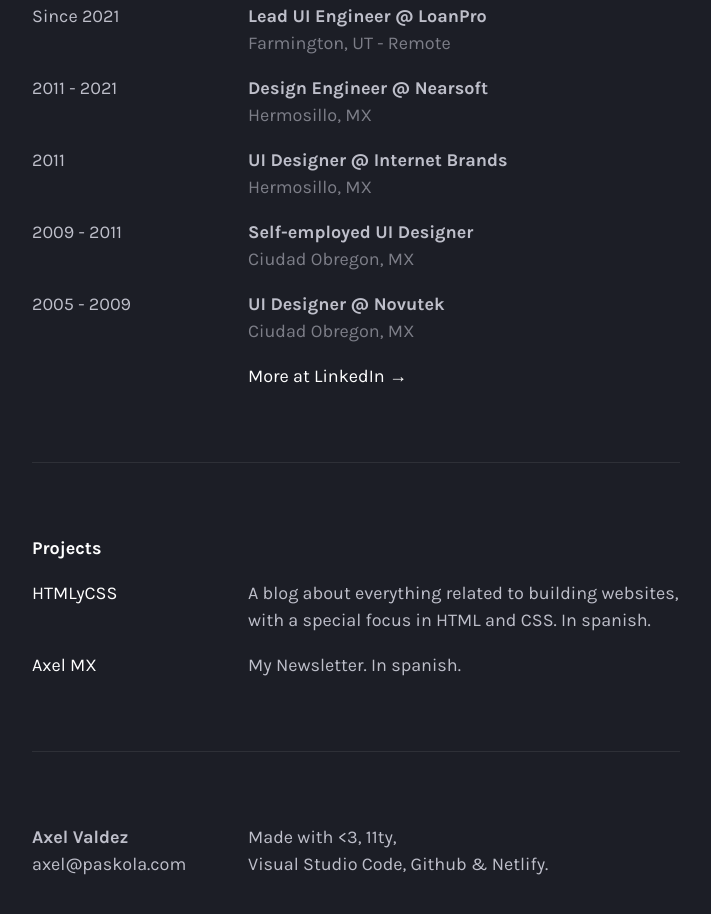
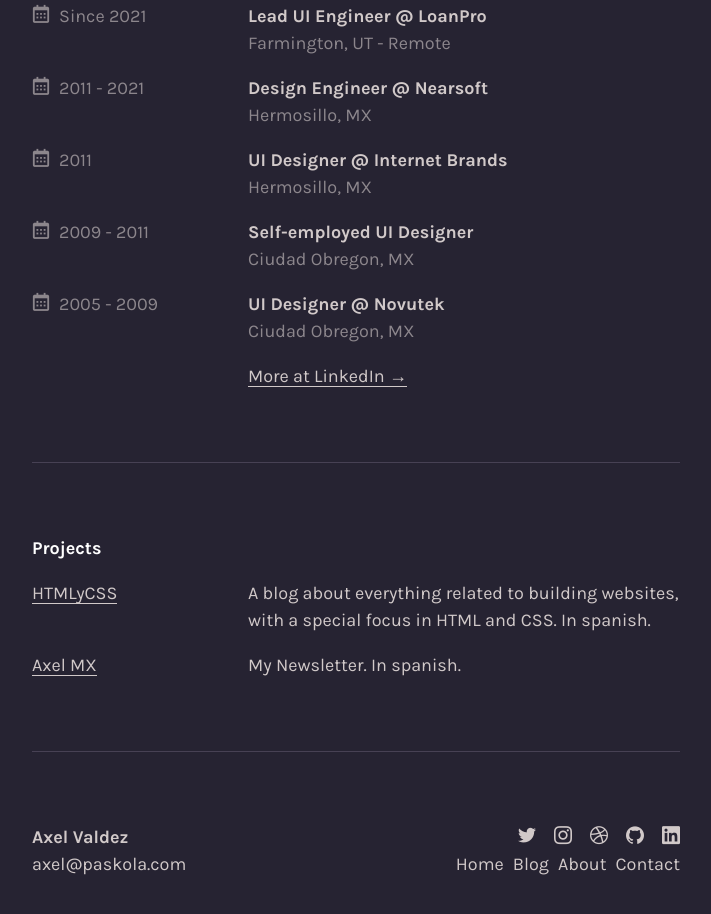
Before and after one commit to axelvaldez/axelvaldez.mx, an Eleventy site: page index.md in a window 1280 px wide. Shown: the part 1216-2130 px from the top of the page, without its empty margins (284-995 px from the left). Built offline with nearby package versions, Linux system fonts and the light colour scheme; Eleventy itself is replaced by a stand-in of ours; files that its build step writes are made by us from their sources.

Commit message:
add icons, try new color scheme

```diff
--- a/_includes/layouts/blog.njk
+++ b/_includes/layouts/blog.njk
@@ -6,7 +6,7 @@
         <ul class="no-style">
             {%- for post in collections.posts | reverse -%}
                 <li class="split mb-4 pb-4 bb-dark-muted">
-                    <span>{{ post.date | readableDate }}</span>
+                    <span class="muted"><i class="i-calendar mr-half"></i>{{ post.date | readableDate }}</span>
                     <div>
                         <p><a href="{{ post.url | url }}">{{ post.data.title }}</a></p>
                         <p class="muted">{{ post.templateContent | striptags(true) | truncate(140) }}</p>
--- a/_includes/layouts/homepage.njk
+++ b/_includes/layouts/homepage.njk
@@ -16,11 +16,11 @@
         <ul class="no-style">
             {%- for post in collections.posts | reverse -%}
                 <li class="split">
-                    <span>{{ post.date | readableDate }}</span>
+                    <span class="muted"><i class="i-calendar mr-half"></i>{{ post.date | readableDate }}</span>
                     <p><a href="{{ post.url | url }}">{{ post.data.title }}</a></p>
                 </li>
             {%- endfor -%}
-            <li class="split"><span></span><a href="/blog">Visit the Blog &rarr;</a></li>
+            <li class="split"><span></span><span><a href="/blog">Visit the Blog &rarr;</a></span></li>
         </ul>
     </section>
 
@@ -28,41 +28,41 @@
         <h2>Experience</h2>
         <ul class="no-style">
             <li class="split">
-                <span>Since 2021</span>
+                <span class="muted"><i class="i-calendar mr-half"></i>Since 2021</span>
                 <div>
                     <p class="mb-0"><strong>Lead UI Engineer @ LoanPro</strong></p>
                     <p class="muted">Farmington, UT - Remote</p>
                 </div>
             </li>
             <li class="split">
-                <span>2011 - 2021</span>
+                <span class="muted"><i class="i-calendar mr-half"></i>2011 - 2021</span>
                 <div>
                     <p class="mb-0"><strong>Design Engineer @ Nearsoft</strong></p>
                     <p class="muted">Hermosillo, MX</p>
                 </div>
             </li>
             <li class="split">
-                <span>2011</span>
+                <span class="muted"><i class="i-calendar mr-half"></i>2011</span>
                 <div>
                     <p class="mb-0"><strong>UI Designer @ Internet Brands</strong></p>
                     <p class="muted">Hermosillo, MX</p>
                 </div>
             </li>
             <li class="split">
-                <span>2009 - 2011</span>
+                <span class="muted"><i class="i-calendar mr-half"></i>2009 - 2011</span>
                 <div>
                     <p class="mb-0"><strong>Self-employed UI Designer</strong></p>
                     <p class="muted">Ciudad Obregon, MX</p>
                 </div>
             </li>
             <li class="split">
-                <span>2005 - 2009</span>
+                <span class="muted"><i class="i-calendar mr-half"></i>2005 - 2009</span>
                 <div>
                     <p class="mb-0"><strong>UI Designer @ Novutek</strong></p>
                     <p class="muted">Ciudad Obregon, MX</p>
                 </div>
             </li>
-            <li class="split"><span></span><a href="https://linkedin.com/in/axelvaldez">More at LinkedIn &rarr;</a></li>
+            <li class="split"><span></span><span><a href="https://linkedin.com/in/axelvaldez">More at LinkedIn &rarr;</a></span></li>
         </ul>
     </section>
 
--- a/_includes/partials/brand-header.njk
+++ b/_includes/partials/brand-header.njk
@@ -28,6 +28,13 @@
     <div>
         <nav>
             <ul class="no-style">
+                <li class="ml-1"><a href="https://twitter.com/axelvaldezmx"><i class="i-twitter"></i></a></li>
+                <li class="ml-1"><a href="https://instagram.com/axelvaldez"><i class="i-instagram"></i></a></li>
+                <li class="ml-1"><a href="https://dribbble.com/axel"><i class="i-dribbble"></i></a></li>
+                <li class="ml-1"><a href="https://github.com/axelvaldez"><i class="i-github"></i></a></li>
+                <li class="ml-1"><a href="https://linkedin.com/in/axelvaldez"><i class="i-linkedin"></i></a></li>
+            </ul>
+            <ul class="no-style">
                 <li class="ml-half"><a href="/">Home</a></li>
                 <li class="ml-half"><a href="/blog/">Blog</a></li>
                 <li class="ml-half"><a href="/about/">About</a></li>
--- a/_includes/partials/footer.njk
+++ b/_includes/partials/footer.njk
@@ -4,9 +4,21 @@
                 <strong>Axel Valdez</strong><br>
                 axel@paskola.com
             </p>
-            <p>
-                Made with <3, 11ty,<br>Visual Studio Code, Github & Netlify.
-            </p>
+             <nav>
+                <ul class="no-style">
+                    <li class="ml-1"><a href="https://twitter.com/axelvaldezmx"><i class="i-twitter"></i></a></li>
+                    <li class="ml-1"><a href="https://instagram.com/axelvaldez"><i class="i-instagram"></i></a></li>
+                    <li class="ml-1"><a href="https://dribbble.com/axel"><i class="i-dribbble"></i></a></li>
+                    <li class="ml-1"><a href="https://github.com/axelvaldez"><i class="i-github"></i></a></li>
+                    <li class="ml-1"><a href="https://linkedin.com/in/axelvaldez"><i class="i-linkedin"></i></a></li>
+                </ul>
+                <ul class="no-style">
+                    <li class="ml-half"><a href="/">Home</a></li>
+                    <li class="ml-half"><a href="/blog/">Blog</a></li>
+                    <li class="ml-half"><a href="/about/">About</a></li>
+                    <li class="ml-half"><a href="/contact/">Contact</a></li>
+                </ul>
+            </nav>
         </div>
     </div>
 </body>
--- /dev/null
+++ b/_sass/_icons.scss
@@ -0,0 +1,41 @@
+@font-face {
+    font-family: 'avmx-icons';
+    src:  url('../fonts/avmx-icons.woff?818v0a') format('woff');
+    font-weight: normal;
+    font-style: normal;
+    font-display: block;
+  }
+
+  i {
+    /* use !important to prevent issues with browser extensions that change fonts */
+    font-family: 'avmx-icons' !important;
+    speak: never;
+    font-style: normal;
+    font-weight: normal;
+    font-variant: normal;
+    text-transform: none;
+    line-height: 1;
+
+    /* Better Font Rendering =========== */
+    -webkit-font-smoothing: antialiased;
+    -moz-osx-font-smoothing: grayscale;
+  }
+
+  .i-calendar:before {
+    content: "\e906";
+  }
+  .i-instagram:before {
+    content: "\e901";
+  }
+  .i-linkedin:before {
+    content: "\e902";
+  }
+  .i-dribbble:before {
+    content: "\e903";
+  }
+  .i-twitter:before {
+    content: "\e904";
+  }
+  .i-github:before {
+    content: "\e905";
+  }
--- a/_sass/_vars.scss
+++ b/_sass/_vars.scss
@@ -1,9 +1,9 @@
 $colors: (
-	"dark": #1C1E26,
-    "dark-muted": #2E3037,
-	"light-muted": #bebfca,
+	"dark": #262332,
+    "dark-muted": #474154,
+	"light-muted": #D1C9C9,
     "light": #fff,
-	"accent": #ff5400
+	"accent": #E3AC8D
 );
 
 //search function for $colors
--- a/_sass/main.scss
+++ b/_sass/main.scss
@@ -1,5 +1,6 @@
 
 @import '_vars';
+@import '_icons';
 @import '_overrides';
 
 html {
@@ -18,8 +19,16 @@
 }
 
 a {
-    color: c("light");
+    color: c("light-muted");
     text-decoration: none;
+    background: linear-gradient(transparent 95%, c("light-muted") 95%);
+
+
+    &:hover{
+        color: c("light");
+        text-decoration: none;
+        background: linear-gradient(transparent 95%, c("light") 95%);
+    }
 }
 
 .muted{
@@ -42,6 +51,10 @@
     justify-content: space-between;
     align-items: start;
     margin-bottom: 4rem;
+
+    a, a:hover{
+        background: none;
+    }
 }
 
 @media (max-width: 400px) {
@@ -142,3 +155,7 @@
     list-style: none;
     padding: 0;
 }
+
+.footer a, .footer a:hover{
+    background: none;
+}
```
Also changed, not shown: README.md, assets/fonts/avmx-icons.woff (added).
